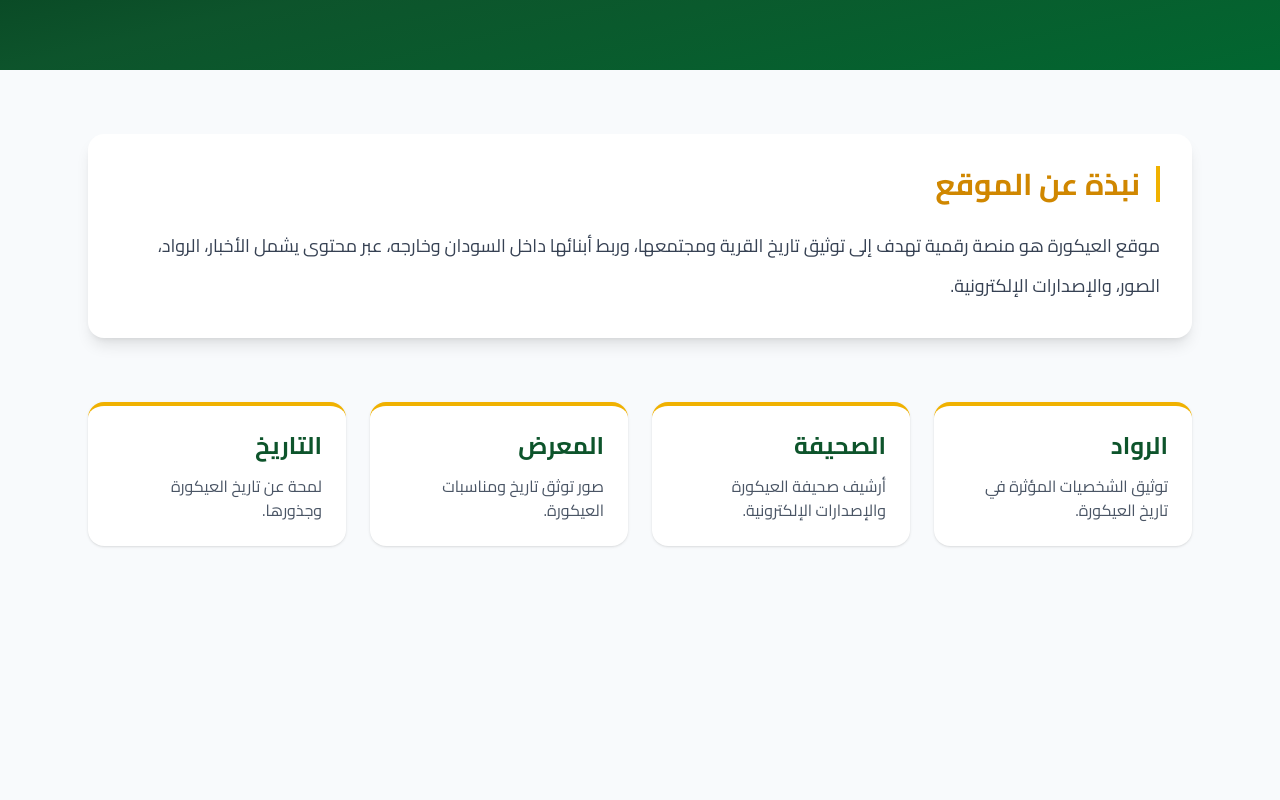
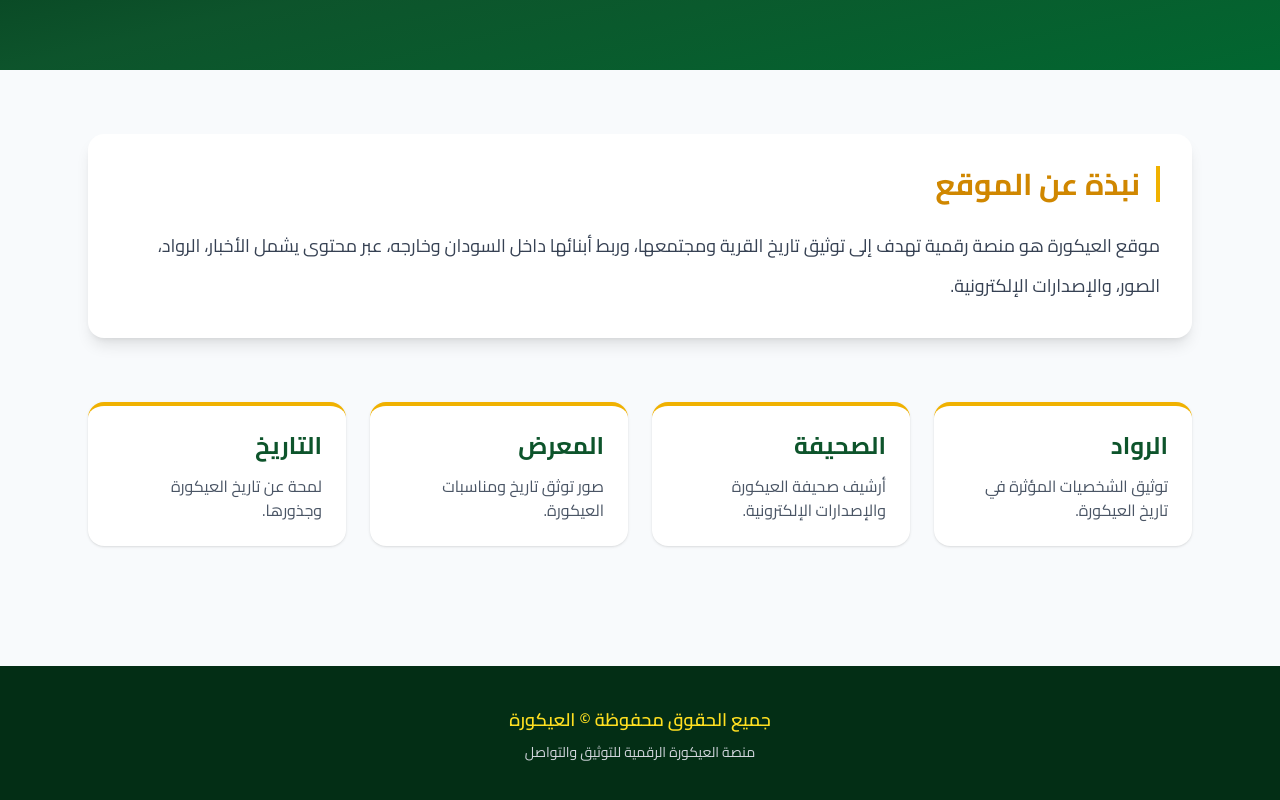
Before and after one commit to CyberSudan/al3kara, a Next.js app: page / in a window 1280 px wide. Shown: the part 298-1098 px from the top of the page. Before the commit the page ends 924 px from the top, so only its background shows below. Built offline with nearby package versions, Linux system fonts and the light colour scheme.

Commit message:
Improve homepage UI with modern design

```diff
--- a/app/page.tsx
+++ b/app/page.tsx
@@ -83,6 +83,21 @@ export default function Home() {
 
       </section>
 
+      {/* Footer */}
+      <footer className="bg-green-950 text-white py-10 mt-10">
+        <div className="max-w-6xl mx-auto px-6 text-center">
+
+          <p className="text-yellow-300 font-semibold text-lg">
+            جميع الحقوق محفوظة © العيكورة
+          </p>
+
+          <p className="text-gray-300 text-sm mt-2">
+            منصة العيكورة الرقمية للتوثيق والتواصل
+          </p>
+
+        </div>
+      </footer>
+
     </main>
   );
 }
```
